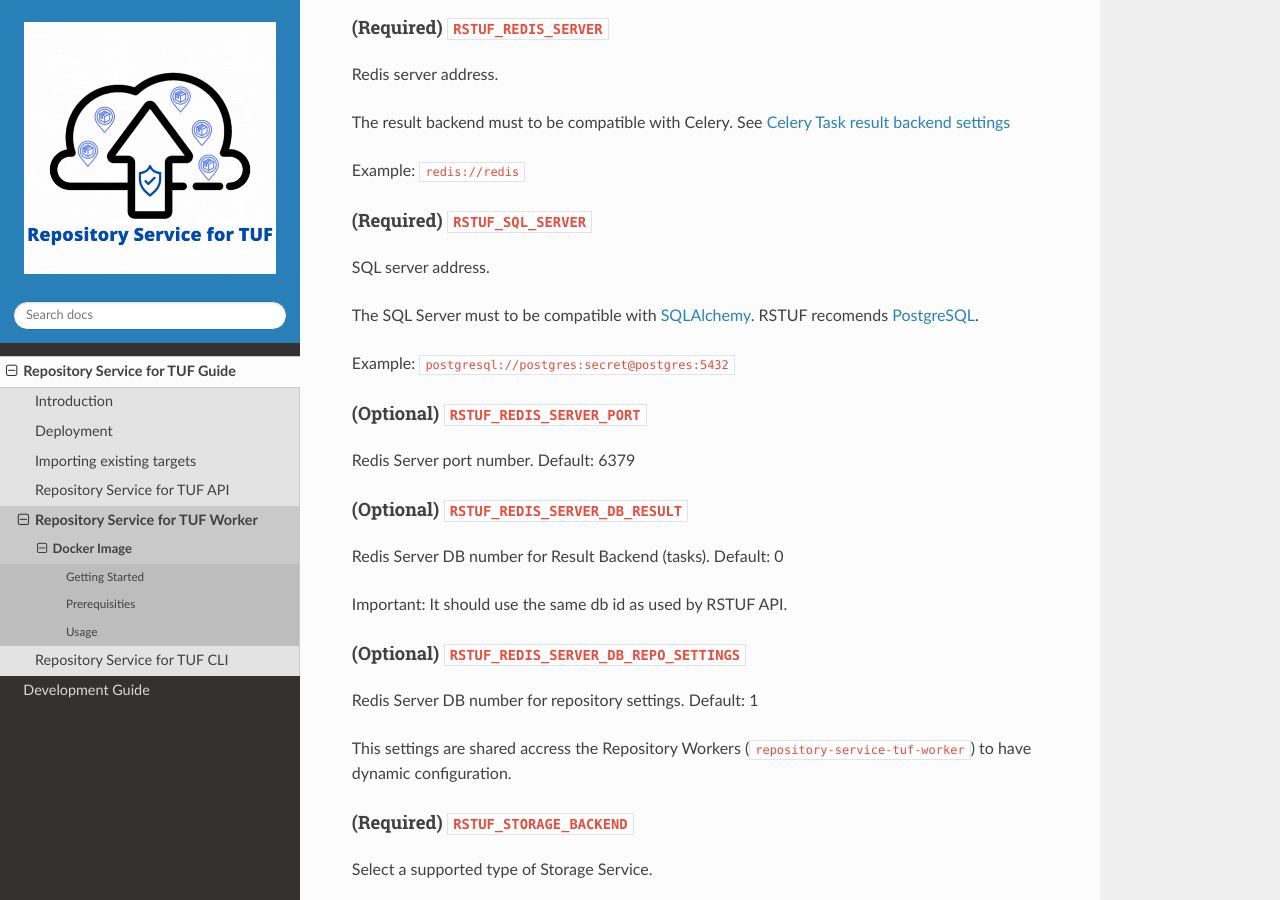
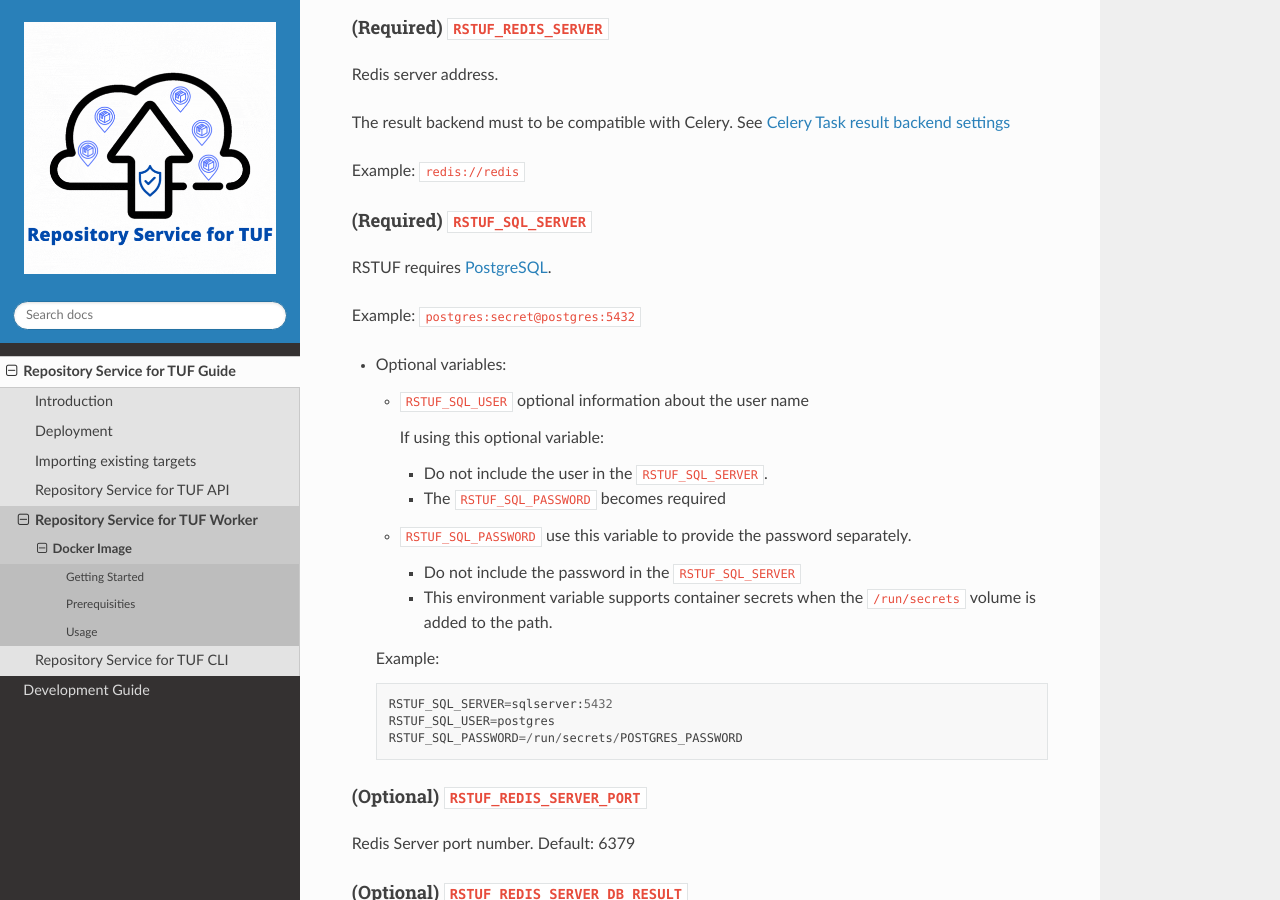
Before and after one commit to repository-service-tuf/repository-service-tuf, a Sphinx documentation site: the page built from docs/source/guide/repository-service-tuf-worker/Docker_README.md, in a window 1280 px wide and 900 px high, scrolled down 1513 px. Built offline with Sphinx 7.4.7 and the Read the Docs theme 2.0.0, drawn with Linux system fonts in a browser that asks for light colours.

Commit message:
chore: sync git submodules and docs

````diff
--- a/docs/source/guide/repository-service-tuf-worker/Docker_README.md
+++ b/docs/source/guide/repository-service-tuf-worker/Docker_README.md
@@ -73,13 +73,30 @@ Example: `redis://redis`
 
 #### (Required) `RSTUF_SQL_SERVER`
 
-SQL server address.
+RSTUF requires [PostgreSQL](https://www.postgresql.org).
 
-The SQL Server must to be compatible with
-[SQLAlchemy](https://www.sqlalchemy.org). RSTUF recomends
-[PostgreSQL](https://www.postgresql.org).
+Example: `postgres:secret@postgres:5432`
 
-Example: `postgresql://postgres:secret@postgres:5432`
+* Optional variables:
+
+  * `RSTUF_SQL_USER` optional information about the user name
+
+    If using this optional variable:
+    - Do not include the user in the `RSTUF_SQL_SERVER`.
+    - The `RSTUF_SQL_PASSWORD` becomes required
+
+  * `RSTUF_SQL_PASSWORD` use this variable to provide the password separately.
+    - Do not include the password in the `RSTUF_SQL_SERVER`
+    - This environment variable supports container secrets when the `/run/secrets`
+      volume is added to the path.
+
+  Example:
+  ```
+  RSTUF_SQL_SERVER=sqlserver:5432
+  RSTUF_SQL_USER=postgres
+  RSTUF_SQL_PASSWORD=/run/secrets/POSTGRES_PASSWORD
+  ```
+
 
 #### (Optional) `RSTUF_REDIS_SERVER_PORT`
 
````
Also changed, not shown: docs/source/guide/repository-service-tuf-api/Docker_README.md (+24 -18 lines), docs/source/guide/repository-service-tuf-api/api/swagger.json.
